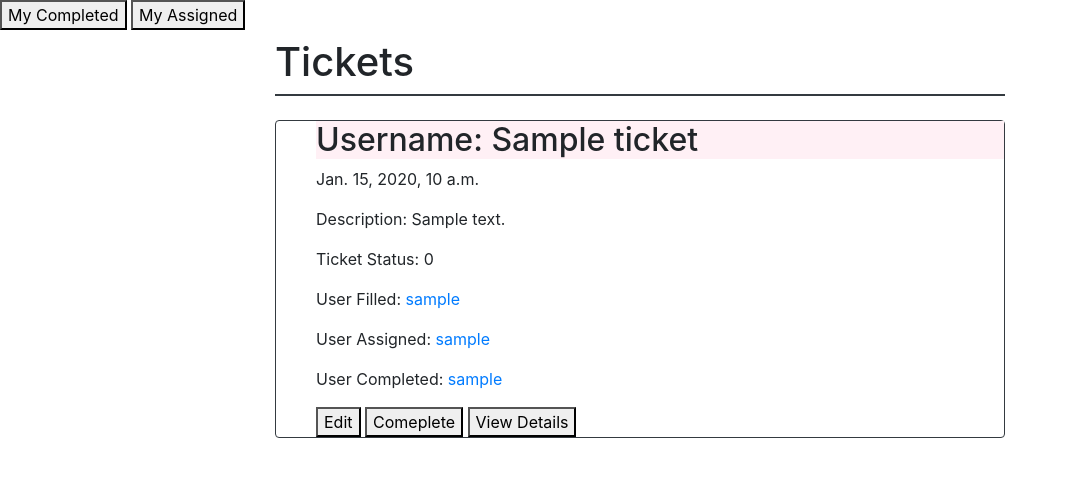
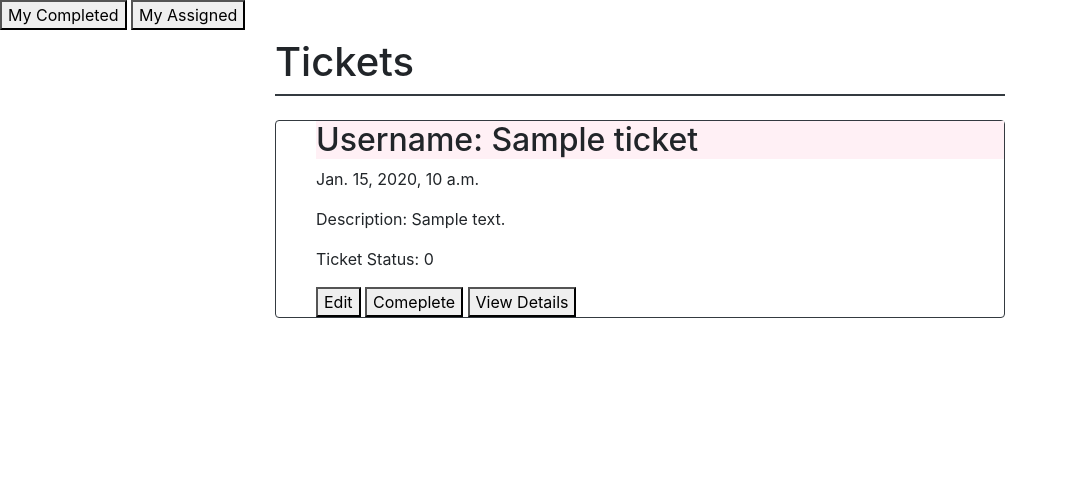
Before and after one commit to SmileySlays/Bugs, a Django app: page /home/ in a window 1280 px wide. Shown: the top 477 px of the page, without its empty margins (0-1068 px from the left). Run offline with Django 3.2, Linux system fonts and the light colour scheme; a user stored in the database is signed in; tables that the repository leaves empty hold one stand-in row (values such as "Sample post"); some libraries are stand-ins or nearby versions.

Commit message:
Took off details from homepage

```diff
--- a/bugs/models.py
+++ b/bugs/models.py
@@ -19,5 +19,5 @@ class Ticket(models.Model):
     )
     #unique is false so users can have multiple tickets at once
     user_filled = models.ForeignKey(MyCustomUser, unique=False, on_delete=models.CASCADE, related_name='user_filled')
-    user_assigned = models.ForeignKey(MyCustomUser, unique=False, on_delete=models.CASCADE, related_name='user_assigned', null=True, blank=True)
-    user_completed = models.ForeignKey(MyCustomUser, unique=False, on_delete=models.CASCADE, related_name='user_completed', null=True, blank=True)
+    user_assigned = models.ForeignKey(MyCustomUser, unique=False, on_delete=models.CASCADE, related_name='user_assigned', null=True, blank=True, default=None)
+    user_completed = models.ForeignKey(MyCustomUser, unique=False, on_delete=models.CASCADE, related_name='user_completed', null=True, blank=True, default=None)
--- a/bugs/templates/home.html
+++ b/bugs/templates/home.html
@@ -22,17 +22,6 @@
                 <p> {{ ticket.created_date }} </p>
             <p> Description: {{ ticket.description }}</p>
             <p> Ticket Status: {{ ticket.ticket_status }}</p>
-            <p>User Filled: <a href="/user/{{ ticket.user_filled }}">{{ ticket.user_filled }}</a></p>
-            {% if ticket.user_assigned is not None %}
-            <p> User Assigned: <a href="/user/{{ ticket.user_assigned }}">{{ ticket.user_assigned }}</a></p>
-            {% else %}
-            <p> User Assigned: <a href="/user/{{ ticket.user_assigned }}">{{ ticket.user_assigned }}</a></p>
-            {% endif %}
-            {% if ticket.user_completed is not None %}
-            <p> User Completed: <a href="/user/{{ ticket.user_completed }}">{{ ticket.user_completed }}</a></p>
-            {% else %}
-            <p> User Completed: {{ ticket.user_completed }}</p>
-            {% endif %}
             <button onclick="window.location.href='/ticketedit/{{ ticket.pk }}';"> Edit</button>
             <button onclick="window.location.href='/complete/{{ ticket.pk }}';"> Comeplete </button>
             <button onclick="window.location.href='/details/{{ ticket.pk }}';"> View Details </button>
--- a/bugs/views.py
+++ b/bugs/views.py
@@ -89,8 +89,9 @@ def ticket_edit_view(request, pk):
             ticket = Ticket.objects.get(pk=pk)
             if data['ticket_status'] == "Invalid":
                 ticket.ticket_status==data['ticket_status']
-                ticket.user_assigned = "NULL"
-                ticket.user_completed = "NULL"
+                print(ticket.user_assigned)
+                # ticket.user_assigned = ticket.user_assigned.get_default()
+                # ticket.user_completed = ticket.user_completed.get_default()
 
             else:
                 if data['title']:
```
